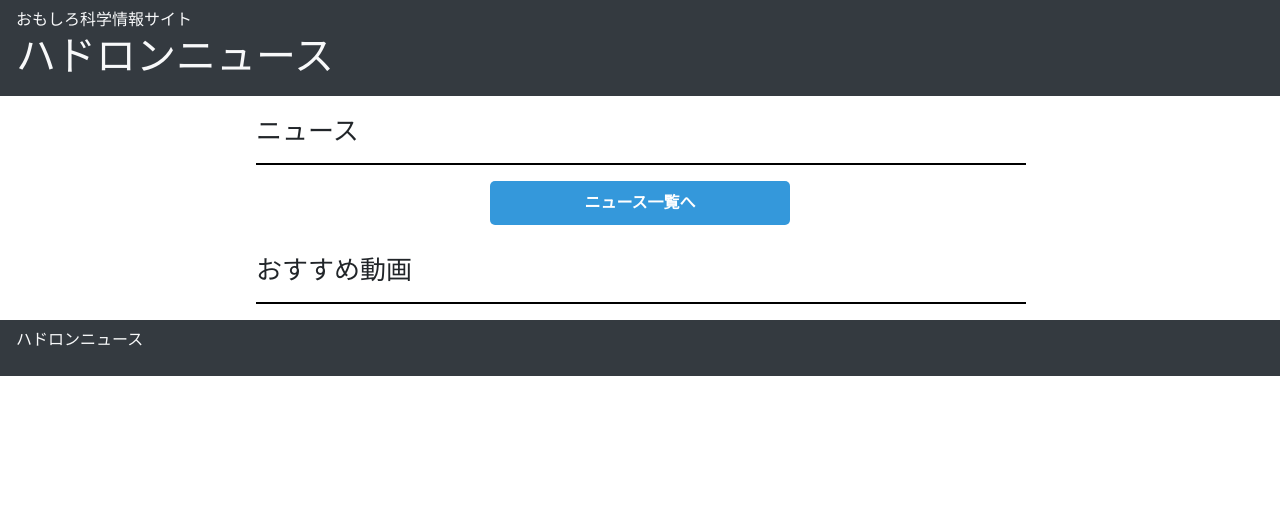
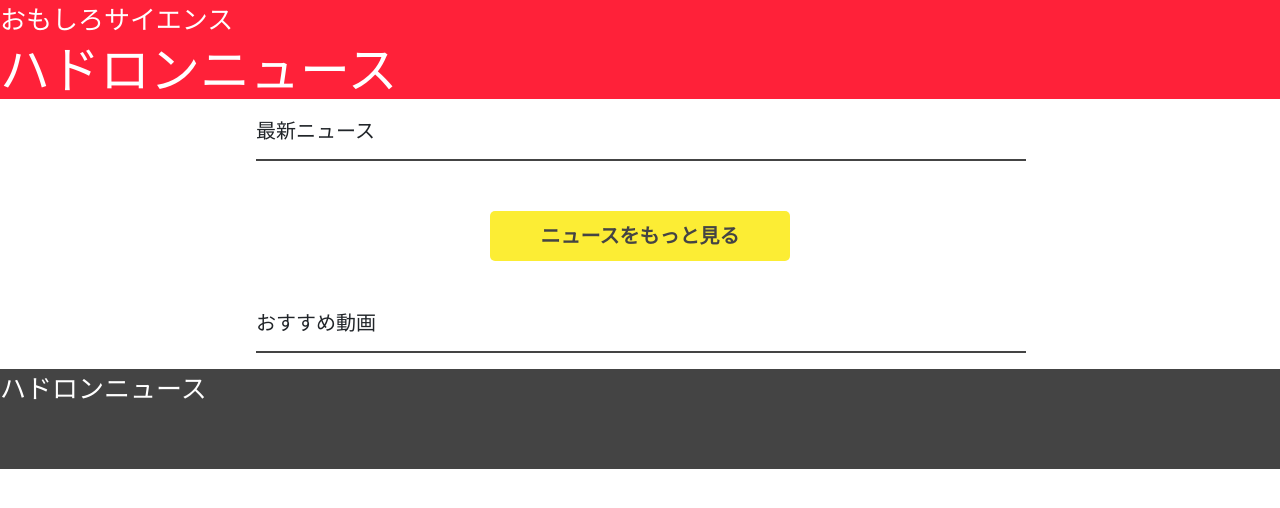
Before and after one commit to gustave-studio/science, a Django app: page / in a window 1280 px wide. Shown: the top 508 px of the page. Run offline with Django 4.2, Linux system fonts and the light colour scheme; data that the repository does not hold is empty; parts of the project's set-up code (start-up, migrations or seed data) failed here and were passed over; some web fonts are replaced.

Commit message:
🎨タイトルやデザインの見直し

```diff
--- a/static/base.css
+++ b/static/base.css
@@ -17,6 +17,39 @@
     }
 } */
 
+.navbar-top {
+  background-color: #FF2139;
+  color: #fff;
+  /* border-bottom: solid 2px #444444; */
+  /* -webkit-text-stroke: 0.5px #fff; */
+}
+
+.navbar-top h1 {
+  font-family: "Nico Moji", "M PLUS Rounded 1c";
+  font-size: 50px;
+  color: #fff;
+}
+
+.navbar-top a {
+  font-family: "Nico Moji", "M PLUS Rounded 1c";
+  font-size: 26px;
+  text-decoration: none;
+}
+
+.navbar-bottom {
+    height: 100px;
+    background-color: #444444;
+    color: #fff;
+    /* border-top: solid 2px #444444; */
+    /* -webkit-text-stroke: 0.5px #fff; */
+  }
+
+.navbar-bottom a {
+  font-family: "Nico Moji", "M PLUS Rounded 1c";
+  font-size: 26px;
+  text-decoration: none;
+}
+
 a, a:hover, a:visited {
   color: inherit;
 }
--- a/static/detail_page.css
+++ b/static/detail_page.css
@@ -62,6 +62,11 @@ img {
   line-height: 1;
 }
 
+.social-button a, a:hover, a:visited {
+  color: #fff;
+  text-decoration: none;
+}
+
 .social-button.twitter { background-color: #1da1f2; }
 .social-button.facebook { background-color: #1877f2; }
 .social-button.line { background-color: #00b900; }
--- a/static/top.css
+++ b/static/top.css
@@ -5,7 +5,7 @@ body {
 }
 
 header {
-  background-color: #333;
+  background-color: #444444;
   color: #fff;
   padding: 10px;
   text-align: center;
@@ -56,18 +56,18 @@ header {
 }
 
 .first-news-box .box-title h2 {
-  font-size: 26px;
-  color: #000;
+  font-size: 30px;
+  color: #444444;
 }
 
 h2 {
-  font-size: 26px;
+  font-size: 20px;
   margin-top: 0px;
 }
 
 hr {
   width: 100%;
-  border: 1px solid #000;
+  border: 0.2px solid #444444;
 }
 
 .box img {
@@ -93,7 +93,7 @@ hr {
 
 .news-list-button-container {
   width: 100%;
-  margin-bottom: 30px;
+  margin: 50px 0px;
 }
 
 .news-list-button-container p {
@@ -103,18 +103,17 @@ hr {
 }
 
 .news-list-button-container a {
-  color: #fff;
+  color: #444444;
 }
 
 .news-list-button {
   display: inline-block;
   padding: 10px 20px;
-  font-size: 16px;
+  font-size: 20px;
   font-weight: bold;
   text-align: center;
   text-decoration: none;
-  background-color: #3498db;
-  color: #fff;
+  background-color: #FCED34;
   border-radius: 5px;
   transition: background-color 0.3s ease;
   display: flex;
@@ -123,7 +122,7 @@ hr {
 }
 
 .news-list-button:hover {
-  background-color: #2980b9;
+  background-color: gold;
 }
 
 .news-item {
@@ -137,7 +136,7 @@ hr {
 }
 
 .news-item h2 {
-  color: #000;
+  color: #444444;
 }
 
 .text-container {
@@ -157,11 +156,20 @@ hr {
   object-fit: cover;
 }
 
-.box iframe {
+.youtube {
   width: 100%;
-  height: 300px;
-  object-fit: cover;
-  object-position: center top;
+  aspect-ratio: 16 / 9;
+  /* width: 100%;
+  height: auto;
+  box-sizing: border-box;
+  position: relative;
+  overflow: hidden;
+  margin-bottom: 20px; */
+}
+
+.youtube iframe {
+  width: 100%;
+  height: 100%;
 }
 
 @media (max-width: 800px) {
--- a/templates/base.html
+++ b/templates/base.html
@@ -4,20 +4,24 @@
     <!-- Required meta tags -->
     <meta charset="utf-8">
     <meta name="viewport" content="width=device-width, initial-scale=1, shrink-to-fit=no">
+    <meta name=”description” content=”おもしろい科学情報をまとめてニュース配信しています。宇宙、物理、IT、SF小説、SF映画と手広く発信していきます。” />
 
     <!-- Bootstrap CSS -->
     <link rel="stylesheet" href="https://cdn.jsdelivr.net/npm/bootstrap@4.3.1/dist/css/bootstrap.min.css" integrity="sha384-ggOyR0iXCbMQv3Xipma34MD+dH/1fQ784/j6cY/iJTQUOhcWr7x9JvoRxT2MZw1T" crossorigin="anonymous">
 
     <link href="../static/base.css" rel="stylesheet">
 
+    <link href="https://fonts.googleapis.com/earlyaccess/nicomoji.css" rel="stylesheet">
+    <link href="https://fonts.googleapis.com/css2?family=M+PLUS+Rounded+1c:wght@700&display=swap" rel="stylesheet">
+
     {% block customcss %}
     {% endblock customcss %}
 
     <title>ハドロンニュース</title>
   </head>
-  <nav class="navbar navbar-dark bg-dark text-light">
+  <nav class="navbar-top">
     <a href="{% url 'top' %}">
-      おもしろ科学情報サイト
+      おもしろサイエンス
       <h1>
         ハドロンニュース
       </h1>
@@ -34,7 +38,7 @@
     広告スペース
   </div> -->
 
-  <nav class="navbar navbar-dark bg-dark text-light">
+  <nav class="navbar-bottom">
     <a href="{% url 'top' %}">
       <p>ハドロンニュース</p>
     </a>
--- a/templates/detail_page.html
+++ b/templates/detail_page.html
@@ -36,8 +36,4 @@
     </div>
   </article>
 </main>
-
-<footer>
-    <p>&copy; 2023 Gustave Studio</p>
-</footer>
 {% endblock content %}
--- a/templates/top.html
+++ b/templates/top.html
@@ -18,7 +18,7 @@
         </div>
       </div>
       <div class="main">
-        <h2>ニュース</h2>
+        <h2>最新ニュース</h2>
         <hr>
         {% for news in news_list %}
           {% if forloop.first %}
@@ -37,6 +37,7 @@
                 </div>
               </div>
             </div>
+            <hr>
           {% else %}
             <div class="news-item">
               <div class="image-container">
@@ -53,17 +54,18 @@
                 </div>
               </div>
             </div>
+            <hr>
           {% endif %}
         {% endfor %}
 
         <div class="news-list-button-container">
-          <p><a href="news_list" class="news-list-button">ニュース一覧へ</a></p>
+          <p><a href="news_list" class="news-list-button">ニュースをもっと見る</a></p>
         </div>
 
         <h2>おすすめ動画</h2>
         <hr>
         {% for video in videos_list %}
-          <div class="box">
+          <div class="youtube">
             <script async src="https://platform.twitter.com/widgets.js" charset="utf-8"></script>
             <br>
             <iframe src="{{ video.url }}" title="YouTube video player" frameborder="0" allow="accelerometer; autoplay; clipboard-write; encrypted-media; gyroscope; picture-in-picture; web-share" allowfullscreen></iframe>
```
